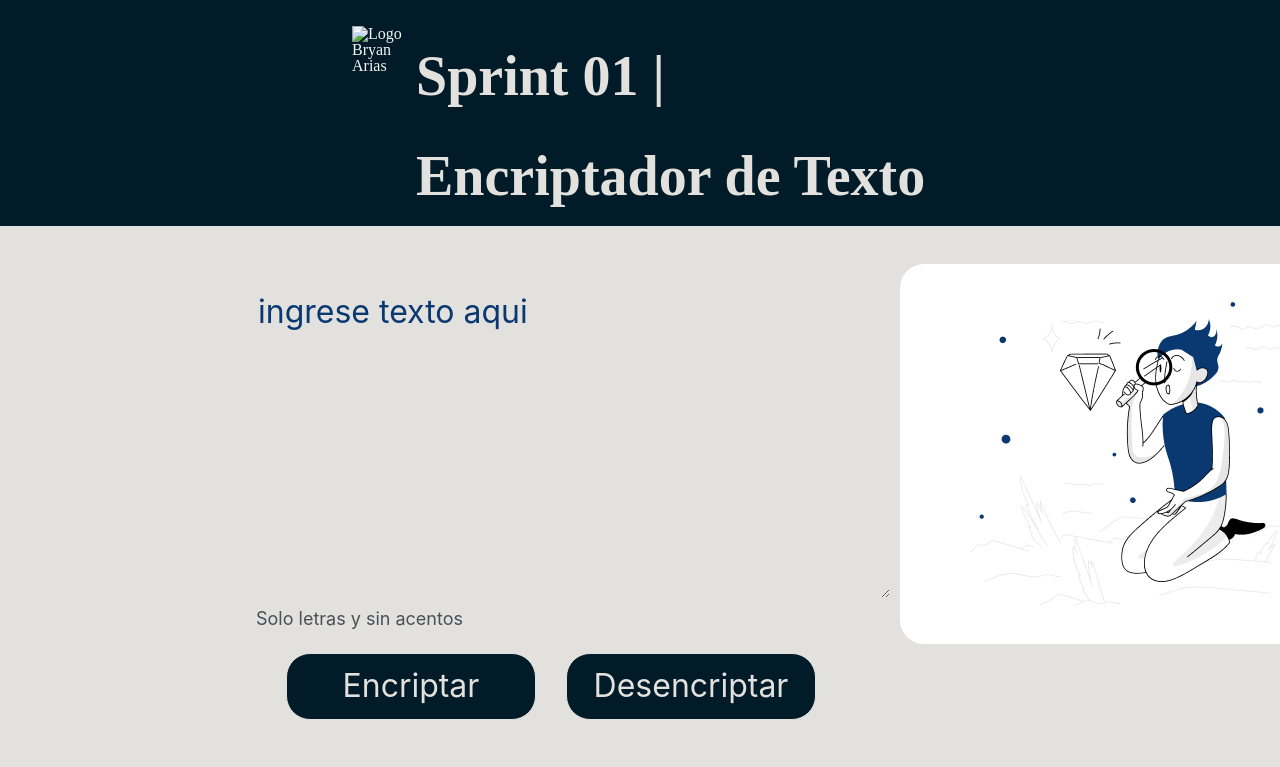
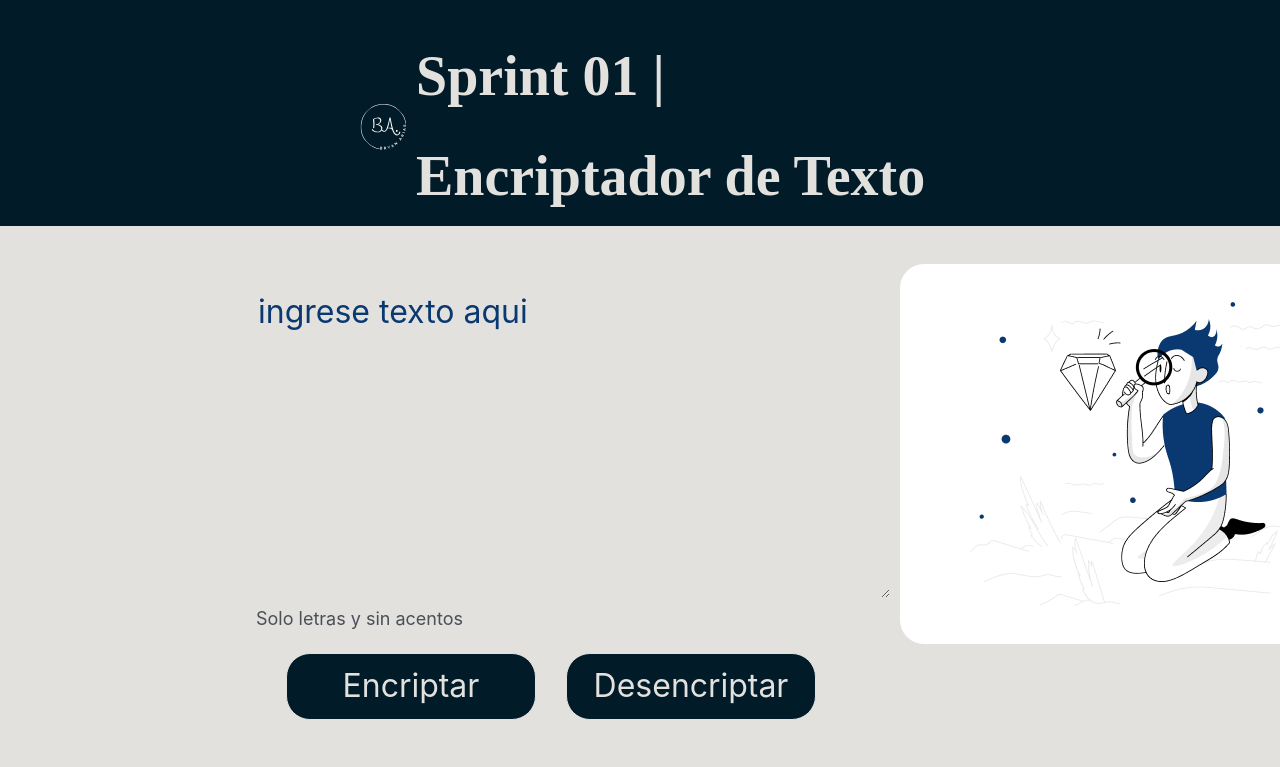
Before and after one commit to BryanArias257/DesencriptadorDeTexto, a plain HTML site: page index.html in a window 1280 px wide. Shown: the top 767 px of the page. Drawn offline with Linux system fonts and the light colour scheme; files that its build step writes are made by us from their sources; files whose address does not match are found by name.

Commit message:
Update index.html

```diff
--- a/index.html
+++ b/index.html
@@ -16,7 +16,7 @@
 <body>
     <header class="header">
         <div class="head">
-            <img class="icon" src=".../.../assets/img/ba_logowhite.svg" alt="Logo Bryan Arias">
+            <img class="icon" src="../../assets/img/ba_logowhite.svg" alt="Logo Bryan Arias">
             <h1 class="titulo">Sprint 01 | Encriptador de Texto</h1>
         </div>
 
```
